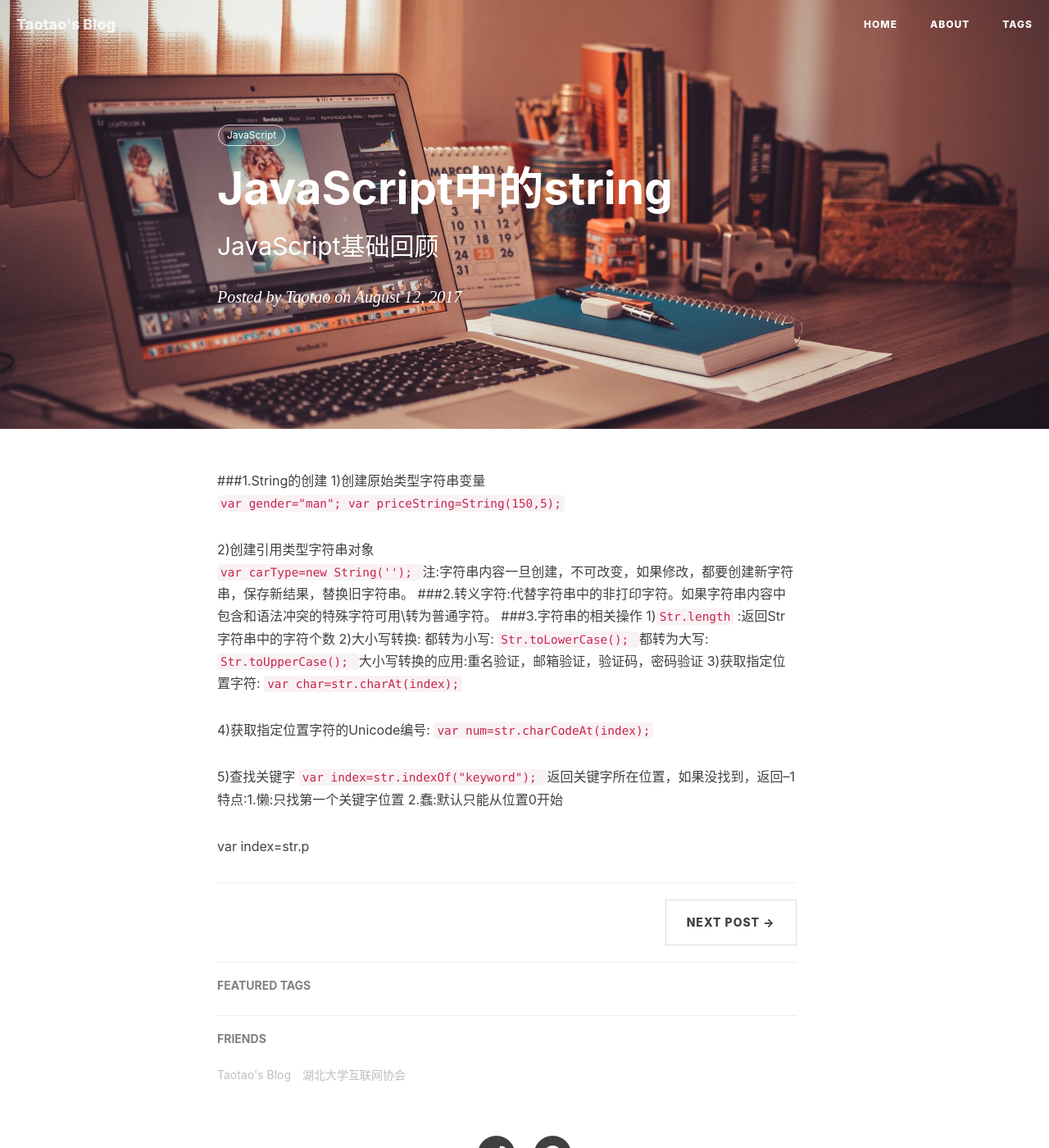
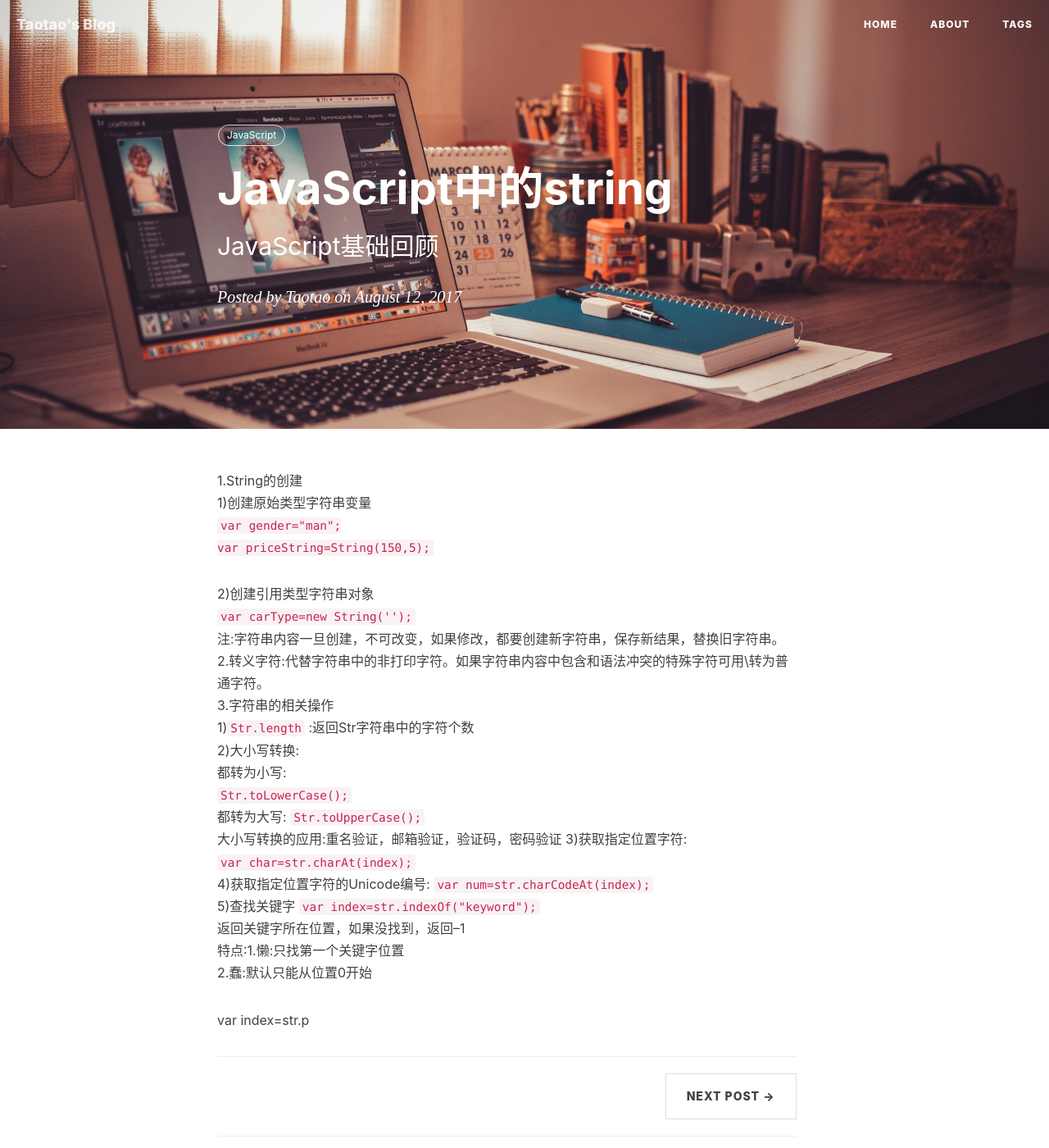
Before and after one commit to Xutaotaotao/Xutaotaotao.github.io, a Jekyll site: the page built from _posts/2017-8-12-JavaScript中的string.markdown, in a window 1280 px wide and 1400 px high. Shown: the whole window at 82% size. Built offline with Jekyll 4.4.1, drawn with Linux system fonts in a browser that asks for light colours; comment, search, counter and statistics services are not loaded.

Commit message:
Signed-off-by: xutaotaotao <xutaotao1108@outlook.com>

```diff
--- a/_posts/2017-8-12-JavaScript中的string.markdown
+++ b/_posts/2017-8-12-JavaScript中的string.markdown
@@ -9,47 +9,56 @@ tags:
     - JavaScript
 ---
 
-###1.String的创建
+1.String的创建<br>
 1)创建原始类型字符串变量<br>
 <code>
-var gender="man";
-var priceString=String(150,5);
+var gender="man";<br>
+var priceString=String(150,5);<br>
 </code>
 
 2)创建引用类型字符串对象<br>
 <code>
 	var carType=new String('');
 </code>
-注:字符串内容一旦创建，不可改变，如果修改，都要创建新字符串，保存新结果，替换旧字符串。
-###2.转义字符:代替字符串中的非打印字符。如果字符串内容中包含和语法冲突的特殊字符可用\转为普通字符。
-###3.字符串的相关操作
-1)<code>Str.length</code> :返回Str字符串中的字符个数
+<br>
+注:字符串内容一旦创建，不可改变，如果修改，都要创建新字符串，保存新结果，替换旧字符串。<br>
+2.转义字符:代替字符串中的非打印字符。如果字符串内容中包含和语法冲突的特殊字符可用\转为普通字符。<br>
+3.字符串的相关操作<br>
+1)<code>Str.length</code> :返回Str字符串中的字符个数<br>
 2)大小写转换:
+<br>
 都转为小写:
+<br>
 <code>
 	Str.toLowerCase();
 </code>
+<br>
 都转为大写:
 <code>
 	Str.toUpperCase();
 </code>
+<br>
 大小写转换的应用:重名验证，邮箱验证，验证码，密码验证
 3)获取指定位置字符:
+<br>
 <code>
 	var char=str.charAt(index);
 </code>
-
+<br>
 4)获取指定位置字符的Unicode编号:
 <code>
 	var num=str.charCodeAt(index);
 </code>
-
+<br>
 5)查找关键字
 <code>
 	var index=str.indexOf("keyword");
 </code>
+<br>
 	返回关键字所在位置，如果没找到，返回–1
+	<br>
 	特点:1.懒:只找第一个关键字位置
+	<br>
 	     2.蠢:默认只能从位置0开始
 
 var index=str.p
```
